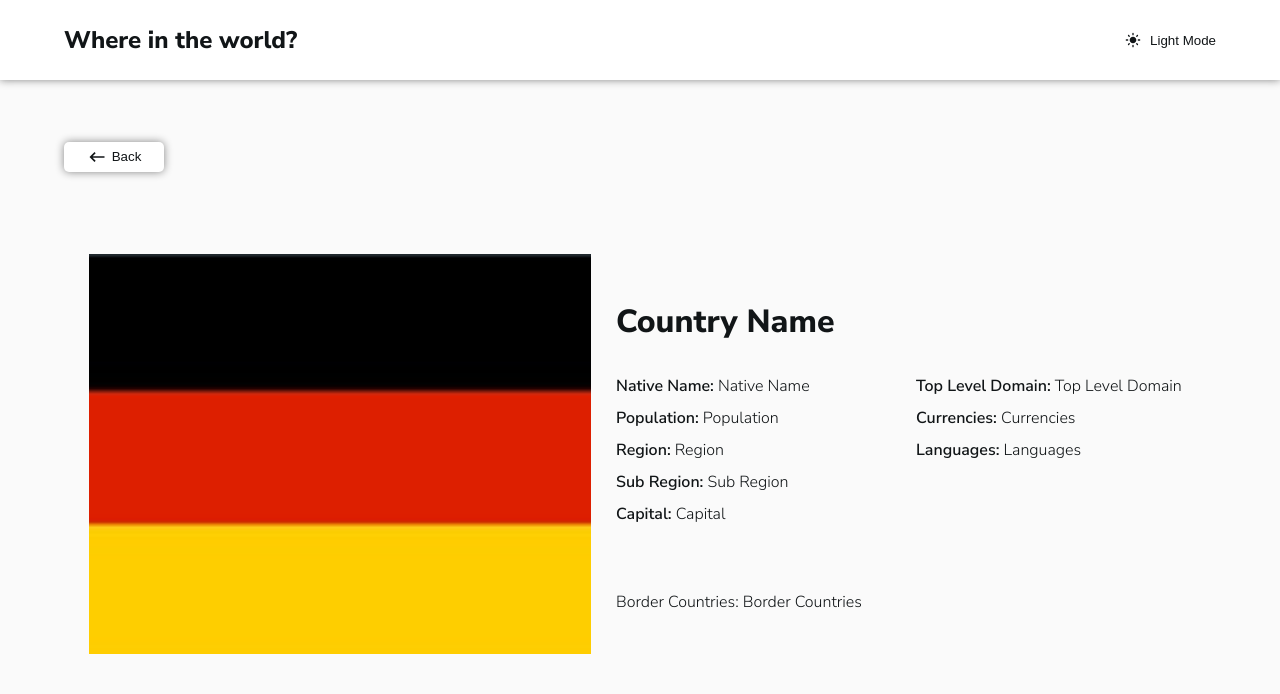
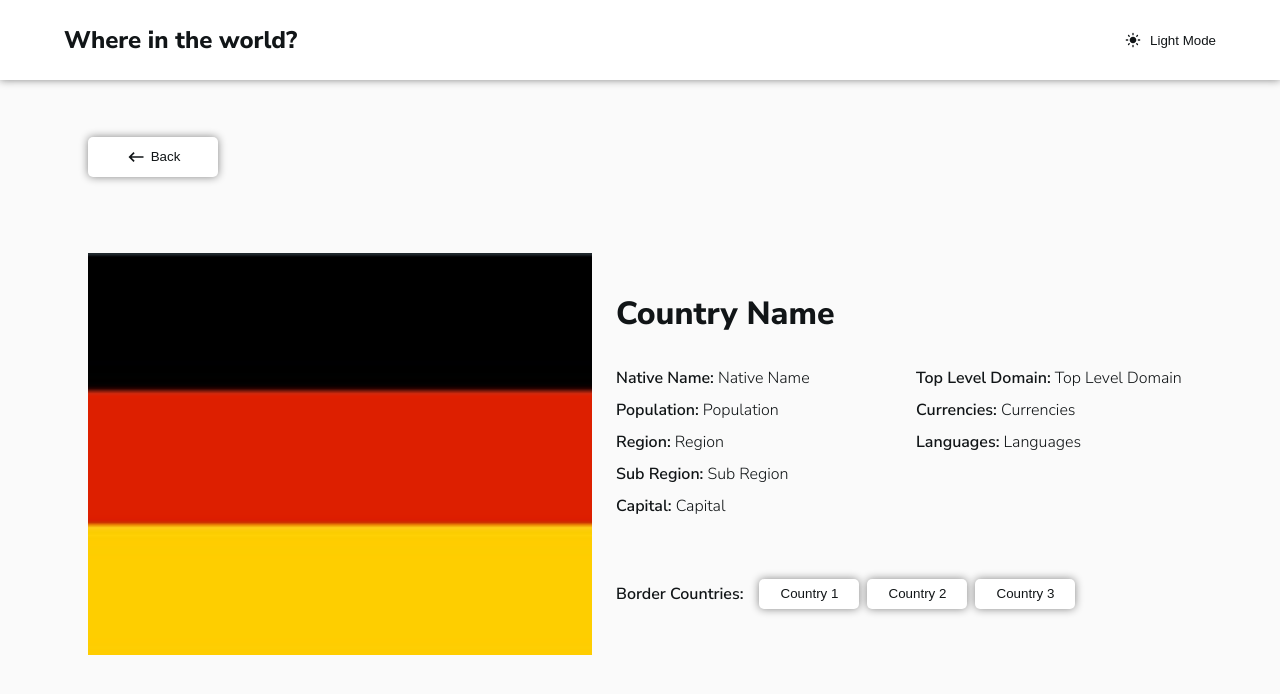
Before and after one commit to WanderFeliz/res-countries-api, a Next.js app: page /detail/1 in a window 1280 px wide. Shown: the top 694 px of the page. Built offline with nearby package versions, Linux system fonts and the light colour scheme.

Commit message:
move logic of theme context to hook

```diff
--- a/src/app/detail/[id]/page.module.scss
+++ b/src/app/detail/[id]/page.module.scss
@@ -12,13 +12,13 @@
         width: 100%;
         display: flex;
         align-items: center;
-        padding-left: 4rem;
+        padding-left: 5.5rem;
         justify-content: flex-start;
 
 
         .backButton {
-            width: 100px;
-            height: 30px;
+            width: 130px;
+            height: 40px;
             display: flex;
             align-items: center;
             justify-content: center;
@@ -62,6 +62,7 @@
         justify-content: space-between;
 
 
+
         .detailImage {
             width: 600px;
             height: 450px;
@@ -69,7 +70,7 @@
             justify-content: center;
             align-items: center;
             border-radius: 10px;
-            padding: 25px;
+            padding: 1.5rem;
 
             .flagImage {
                 width: 100%;
@@ -124,43 +125,55 @@
 
             }
 
-            // .detailBorderCountries {
-            //     font-size: 1.2rem;
-            //     font-weight: 600;
-            //     margin-bottom: 1rem;
-            //     display: flex;
-            //     flex-wrap: wrap;
-            //     gap: 0.5rem;
+            .detailBorderCountries {
+                font-size: 16px;
+                margin-bottom: 1rem;
+                display: flex;
+                gap: 1rem;
 
-            //     .borderCountry {
-            //         width: 100px;
-            //         height: 30px;
-            //         display: flex;
-            //         align-items: center;
-            //         justify-content: center;
-            //         border-radius: 5px;
-            //         outline: none;
-            //         border: none;
-            //         background-color: var(--primary);
-            //         color: var(--secondary);
-            //         box-shadow: 0 0 8px var(--shadow-color);
+                h4{
+                    font-weight: 600;
+                }
 
-            //         &:hover {
-            //             cursor: pointer;
-            //             top: -4px;
-            //             box-shadow: 0 4px 8px var(--secondary);
-            //             border: 1px solid var(--shadow-color);
-            //         }
+                .buttonContainer {
+                    display: flex;
+                    align-items: center;
+                    justify-content: center;
+                    gap: 0.5rem;
 
-            //         &:active{
-            //             top: 4;
-            //             box-shadow: 0 0 8px var(--shadow-color) inset, 0 0 8px var(--secondary);
-            //             background-color: var(--secondary);
-            //             border: 1px solid var(--primary);
-            //             color: var(--primary);
-            //         }
-            //     }
-            // }
+                    .borderCountryBtn {
+                        width: 100px;
+                        height: 30px;
+                        font-weight: 300;
+                        display: flex;
+                        align-items: center;
+                        justify-content: center;
+                        border-radius: 5px;
+                        outline: none;
+                        border: none;
+                        background-color: var(--primary);
+                        color: var(--text-color);
+                        box-shadow: 0 0 8px var(--shadow-color);
+
+                        &:hover {
+                            cursor: pointer;
+                            top: -4px;
+                            box-shadow: 0 4px 8px var(--secondary);
+                            border: 1px solid var(--shadow-color);
+                        }
+
+                        &:active{
+                            top: 4;
+                            box-shadow: 0 0 8px var(--shadow-color) inset, 0 0 8px var(--secondary);
+                            background-color: var(--secondary);
+                            border: 1px solid var(--primary);
+                            color: var(--primary);
+                        }
+                    }
+                }
+
+
+            }
 
         }
     }
--- a/src/app/detail/[id]/page.tsx
+++ b/src/app/detail/[id]/page.tsx
@@ -1,14 +1,21 @@
+'use client'
 import React from "react";
 import Image from "next/image";
-
 import KeyboardBackspaceIcon from "@mui/icons-material/KeyboardBackspace";
 import styles from "./page.module.scss";
+import { useRouter } from "next/navigation";
+import { ICountry } from "@/interfaces";
 
-const DetailPage = () => {
+type DetailPageProps = {
+  country: ICountry;
+};
+
+const DetailPage: React.FC<DetailPageProps> = ({country}) => {
+  const router = useRouter()
   return (
     <main className={styles.container}>
       <header className={styles.header}>
-        <button className={styles.backButton}>
+        <button className={styles.backButton} onClick={()=> router.back()}>
           <KeyboardBackspaceIcon className={styles.backIcon} />
           Back
         </button>
@@ -56,9 +63,12 @@ const DetailPage = () => {
             </div>
           </div>
           <div className={styles.detailBorderCountries}>
-            <p>
-              <span>Border Countries:</span> Border Countries
-            </p>
+              <h4>Border Countries:</h4>
+              <div className={styles.buttonContainer}>
+                <button className={styles.borderCountryBtn}>Country 1</button>
+                <button className={styles.borderCountryBtn}>Country 2</button>
+                <button className={styles.borderCountryBtn}>Country 3</button>
+              </div>
           </div>
         </div>
       </section>
--- a/src/app/page.tsx
+++ b/src/app/page.tsx
@@ -1,7 +1,7 @@
 "use client";
 import React from "react";
 import SearchIcon from "@mui/icons-material/Search";
-import { useTheme } from "@/context/ThemeContext";
+import {useTheme} from "@/hooks/useTheme";
 import styles from "./page.module.scss";
 import Card from "@/components/Card";
 import Select from "@/components/Select";
--- a/src/components/Navbar/index.tsx
+++ b/src/components/Navbar/index.tsx
@@ -4,7 +4,7 @@ import styles from "./navbar.module.scss";
 
 import DarkModeIcon from "@mui/icons-material/DarkMode";
 import LightModeIcon from "@mui/icons-material/LightMode";
-import { useTheme } from "@/context/ThemeContext";
+import { useTheme } from "@/hooks/useTheme";
 
 const Navbar = () => {
   const { theme, toggleTheme } = useTheme();
@@ -27,8 +27,5 @@ const Navbar = () => {
     </nav>
   );
 };
-`
-
-`
 
 export default Navbar;
--- a/src/context/ThemeContext.js
+++ /dev/null
@@ -1,52 +0,0 @@
-"use client";
-
-import React, { createContext, useContext, useState, useLayoutEffect } from "react";
-
-export const ThemeContext = createContext({
-  theme: "light",
-  toggleTheme: () => { },
-});
-
-export const ThemeProvider = ({ children }) => {
-
-  const [theme, setTheme] = useState();
-
-  useLayoutEffect(() => {
-    // Media Hook to check what theme user prefers
-    const prefersLightMode = window.matchMedia("(prefers-color-scheme: light)");
-    const prefersTheme = prefersLightMode.matches ? "light" : "dark";
-
-    if (prefersTheme === "light" && !theme) {
-      setTheme("light");
-    }
-    else if (prefersTheme === "dark" && !theme) {
-      setTheme("dark");
-    }
-    else if (theme === "light") {
-      setTheme("light");
-    }
-    else if (theme === "dark") {
-      setTheme("dark");
-    }
-
-    // applyTheme();
-    // if state changes, repaints the app
-    // eslint-disable-next-line react-hooks/exhaustive-deps
-  }, [theme]);
-
-
-
-  const toggleTheme = () => {
-    setTheme(theme === "light" ? "dark" : "light");
-  };
-
-  return (
-    <ThemeContext.Provider value={{ theme, toggleTheme }}>
-      <div data-theme={theme} className='globalContainer'>
-        {children}
-      </div>
-    </ThemeContext.Provider>
-  );
-};
-
-export const useTheme = () => useContext(ThemeContext);
--- /dev/null
+++ b/src/context/ThemeContext.tsx
@@ -0,0 +1,16 @@
+"use client";
+import useThemeContext, { ThemeContext } from "@/hooks/useTheme";
+
+export const ThemeProvider: React.FC<{ children: React.ReactNode }> = ({
+  children,
+}) => {
+  const { theme, toggleTheme } = useThemeContext();
+
+  return (
+    <ThemeContext.Provider value={{ theme, toggleTheme }}>
+      <div data-theme={theme} className="globalContainer">
+        {children}
+      </div>
+    </ThemeContext.Provider>
+  );
+};
--- /dev/null
+++ b/src/hooks/useTheme.ts
@@ -0,0 +1,46 @@
+import {
+  createContext,
+  useContext,
+  useState,
+  useLayoutEffect,
+} from "react";
+
+type ThemeContextType = {
+  theme?: string;
+  toggleTheme: () => void;
+};
+
+export const ThemeContext = createContext<ThemeContextType>({
+  theme: "light",
+  toggleTheme: () => {},
+});
+
+const useThemeContext = () => {
+  const [theme, setTheme] = useState<string>();
+  useLayoutEffect(() => {
+    // Media Hook to check what theme user prefers
+    const prefersLightMode = window.matchMedia("(prefers-color-scheme: light)");
+    const prefersTheme = prefersLightMode.matches ? "light" : "dark";
+
+    if (prefersTheme === "light" && !theme) {
+      setTheme("light");
+    } else if (prefersTheme === "dark" && !theme) {
+      setTheme("dark");
+    } else if (theme === "light") {
+      setTheme("light");
+    } else if (theme === "dark") {
+      setTheme("dark");
+    }
+  }, [theme]);
+
+  const toggleTheme = () => {
+    setTheme(theme === "light" ? "dark" : "light");
+  };
+
+
+  return { theme, toggleTheme};
+};
+
+export default useThemeContext;
+
+export const useTheme = () => useContext(ThemeContext);
--- a/src/interfaces.ts
+++ b/src/interfaces.ts
@@ -4,4 +4,10 @@ export interface ICountry {
     region: string;
     population: number;
     flag: string;
+    nativeName?: string;
+    subRegion?: string;
+    topLevelDomain?: string;
+    currencies?: string;
+    languages?: string;
+    borderCountries?: string[];
 }
--- a/tsconfig.json
+++ b/tsconfig.json
@@ -22,6 +22,6 @@
       "@/*": ["./src/*"]
     }
   },
-  "include": ["next-env.d.ts", "**/*.ts", "**/*.tsx", ".next/types/**/*.ts", "src/context/ThemeContext.js"],
+  "include": ["next-env.d.ts", "**/*.ts", "**/*.tsx", ".next/types/**/*.ts", "src/context/ThemeContext.tsx"],
   "exclude": ["node_modules"]
 }
```
